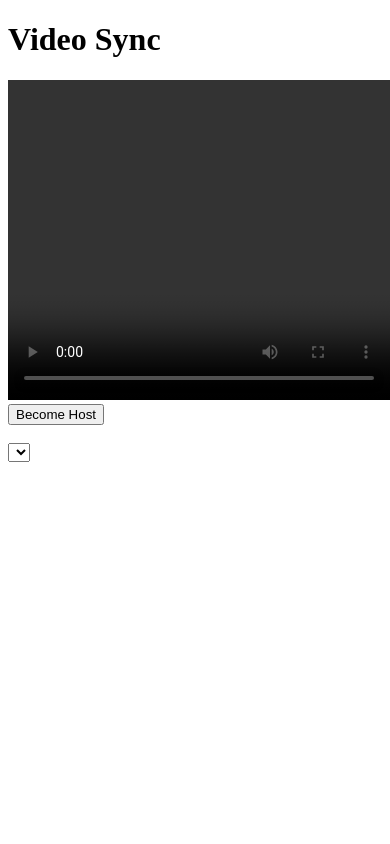
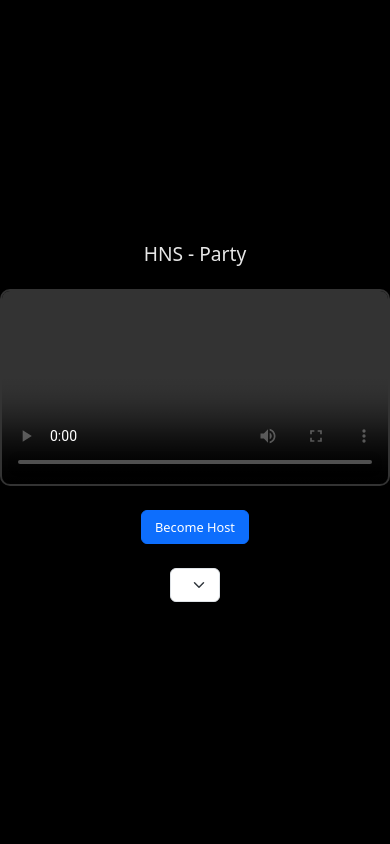
Before and after one commit to Kesehet/hns-movie-party, a Flask app: page / in a window 390 px wide; the page is wider, and only the part inside the window is pictured. Run offline with Flask 3, Linux system fonts and the light colour scheme; data that the repository does not hold is empty; some libraries are stand-ins or nearby versions.

Commit message:
Update .gitignore, enhance video synchronization logic, and improve UI layout

```diff
--- a/app.py
+++ b/app.py
@@ -1,4 +1,4 @@
-from flask import Flask, render_template, jsonify, request
+from flask import Flask, render_template, jsonify
 from flask_socketio import SocketIO, emit
 import os
 from flask import send_from_directory
@@ -10,8 +10,10 @@ app.config['SECRET_KEY'] = 'secret!'
 socketio = SocketIO(app, cors_allowed_origins="*")
 
 # Global video timestamps
-timestamps = {}  # { 'video.mp4': current_time_in_seconds }
-current_video = {'name': None}  # Active video selected by host
+# Global video timestamps + play state
+timestamps = {}  # { 'video.mp4': {'time': float, 'isPlaying': bool} }
+current_video = {'name': None}
+
 
 VIDEO_DIR = 'videos'  # Folder containing videos
 
@@ -29,8 +31,9 @@ def list_videos():
     files = [f for f in os.listdir(VIDEO_DIR) if f.endswith('.mp4')]
     for f in files:
         if f not in timestamps:
-            timestamps[f] = 0  # Initialize if not present
+            timestamps[f] = {'time': 0, 'isPlaying': False}
     return jsonify(files)
+
 
 @socketio.on('connect')
 def on_connect():
@@ -42,17 +45,18 @@ def on_connect():
 
 @socketio.on('host_update')
 def on_host_update(data):
-    # Data should contain 'video' and 'timestamp'
     video = data.get('video')
     timestamp = data.get('timestamp')
+    isPlaying = data.get('isPlaying', False)
     if video in timestamps:
-        timestamps[video] = timestamp
+        timestamps[video] = {'time': timestamp, 'isPlaying': isPlaying}
         current_video['name'] = video
         emit('sync', {
             'current_video': video,
             'timestamps': timestamps
         }, broadcast=True)
 
+
 if __name__ == '__main__':
     if not os.path.exists(VIDEO_DIR):
         os.makedirs(VIDEO_DIR)
--- a/templates/index.html
+++ b/templates/index.html
@@ -2,15 +2,72 @@
 <html lang="en">
 <head>
     <meta charset="UTF-8">
-    <title>Video Sync</title>
+    <meta name="viewport" content="width=device-width, initial-scale=1.0">
+    <title>HNS - Party</title>
+    <link href="https://cdn.jsdelivr.net/npm/bootstrap@5.3.0-alpha1/dist/css/bootstrap.min.css" rel="stylesheet">
+    <style>
+        body {
+            background: black;
+            color: #e7e7e7;
+            height: 100vh;
+        }
+
+        #hostBanner {
+            display: none;
+        }
+
+        video {
+            border: 2px solid #333;
+            border-radius: 10px;
+            max-width: 100%;
+            height: auto;
+        }
+
+        @media (max-width: 768px) {
+            h1 {
+                font-size: 1.5rem;
+            }
+
+            #becomeHost {
+                font-size: 0.9rem;
+                padding: 0.5rem 1rem;
+            }
+
+            #videoSelector {
+                font-size: 0.9rem;
+            }
+
+            #hostBanner {
+                font-size: 0.9rem;
+            }
+        }
+
+        @media (max-width: 576px) {
+            h1 {
+                font-size: 1.2rem;
+            }
+
+            #becomeHost {
+                font-size: 0.8rem;
+                padding: 0.4rem 0.8rem;
+            }
+
+            #videoSelector {
+                font-size: 0.8rem;
+            }
+
+            #hostBanner {
+                font-size: 0.8rem;
+            }
+        }
+    </style>
 </head>
-<body>
-    <h1>Video Sync</h1>
-    <video id="videoPlayer" width="640" controls></video>
-    <br>
-    <button id="becomeHost">Become Host</button>
-    <br><br>
-    <select id="videoSelector"></select>
+<body class="d-flex flex-column align-items-center justify-content-center">
+    <div id="hostBanner" class="alert alert-danger text-center w-100 position-fixed top-0">You are the host!</div>
+    <h1 class="mb-4 text-center">HNS - Party</h1>
+    <video id="videoPlayer" width="640" controls class="mb-4"></video>
+    <button id="becomeHost" class="btn btn-primary mb-4">Become Host</button>
+    <select id="videoSelector" class="form-select w-auto"></select>
 
     <script src="https://cdn.socket.io/4.4.1/socket.io.min.js"></script>
     <script>
@@ -18,6 +75,7 @@
         const video = document.getElementById('videoPlayer');
         const videoSelector = document.getElementById('videoSelector');
         const becomeHostBtn = document.getElementById('becomeHost');
+        const hostBanner = document.getElementById('hostBanner');
         let isHost = false;
         let currentVideo = null;
 
@@ -42,23 +100,32 @@
                 if (data.current_video && currentVideo !== data.current_video) {
                     loadVideo(data.current_video);
                 }
-                const newTime = data.timestamps[data.current_video];
-                if (Math.abs(video.currentTime - newTime) > 2) {
-                    video.currentTime = newTime;
-                }
-                if (video.paused) {
-                    video.play();
+                const info = data.timestamps[data.current_video];
+                if (info) {
+                    const newTime = info.time;
+                    const shouldBePlaying = info.isPlaying;
+
+                    if (Math.abs(video.currentTime - newTime) > 2) {
+                        video.currentTime = newTime;
+                    }
+                    if (shouldBePlaying && video.paused) {
+                        video.play();
+                    } else if (!shouldBePlaying && !video.paused) {
+                        video.pause();
+                    }
                 }
             }
         });
 
         becomeHostBtn.onclick = () => {
             isHost = true;
+            hostBanner.style.display = 'block';
             console.log('You are now the host.');
             setInterval(() => {
                 socket.emit('host_update', {
                     video: currentVideo,
-                    timestamp: video.currentTime
+                    timestamp: video.currentTime,
+                    isPlaying: !video.paused
                 });
             }, 1000);
         };
```
Also changed, not shown: 2 other files.
